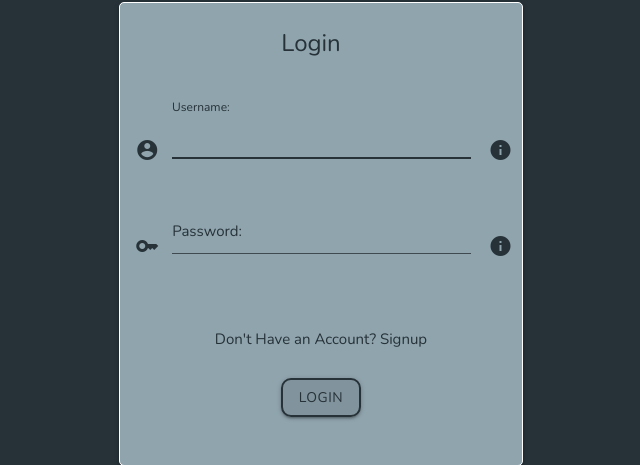
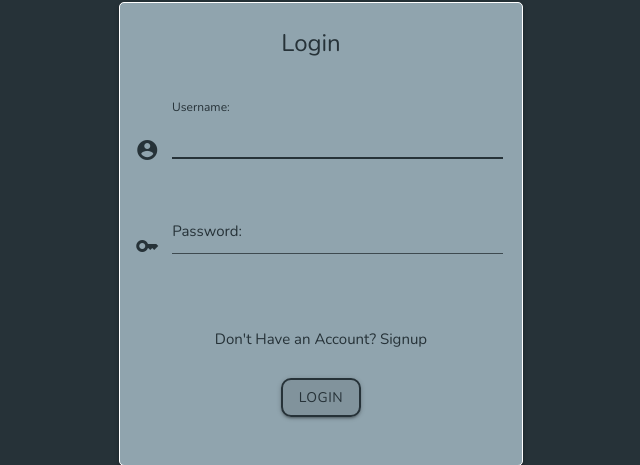
Before and after one commit to kishank12312/Social-Media-App, a Django app: template baseapp/templates/baseapp/Login.html in a window 1280 px wide. Shown: the part 108-573 px from the top of the page, without its empty margins (319-959 px from the left). Run offline with Django 3.2, Linux system fonts and the light colour scheme; the template is opened without the code that fills it, so the values that code supplies are empty; parts of the project's set-up code (start-up, migrations or seed data) failed here and were passed over.

Commit message:
Added Login fail message/minor styling changes

```diff
--- a/baseapp/templates/baseapp/Login.html
+++ b/baseapp/templates/baseapp/Login.html
@@ -94,20 +94,13 @@
                                 <i class='material-icons' style="color: #263238;">account_circle</i>
 
                             </div>
-                            <div style="margin-top: 0%;" class="col s10">
+                            <div style="margin-top: 0%;" class="col s11">
                                 <div style="width: 100%;margin-top: 0%;" class="input-field inline">
                                     <input type="text" name="username" maxlength="150" autofocus required
                                         id="id_username">
                                     <label for="id_username">Username:</label>
 
                                 </div>
-                            </div>
-
-                            <div class="col s1">
-                                <span class="tooltipped" data-position="right"
-                                    data-tooltip="Required. 150 characters or fewer. Letters, digits and @/./+/-/_ only.">
-                                    <i class='material-icons' style="color: #263238;">info</i>
-                                </span>
                             </div>
 
 
@@ -119,7 +112,7 @@
                             <div class="col s1" style="display: flex; align-items: center;">
                                 <i class='material-icons' style="color: #263238;">key</i>
                             </div>
-                            <div style="margin-top: 0%;" class="col s10">
+                            <div style="margin-top: 0%;" class="col s11">
                                 <div style="width: 100%;margin-top: 0%;" class="input-field inline">
                                     <input type="password" name="password" autocomplete="new-password" required
                                         id="id_password1">
@@ -127,23 +120,17 @@
 
                                 </div>
                             </div>
-
-                            <div class="col s1">
-                                <span class="tooltipped" data-position="right"
-                                    data-tooltip="<ul><li>Your password can’t be too similar to your other personal information.</li><li>Your password must contain at least 8 characters.</li><li>Your password can’t be a commonly used password.</li><li>Your password can’t be entirely numeric.</li></ul>">
-                                    <i class='material-icons' style="color: #263238;">info</i>
-                                </span>
-                            </div>
-
-
                         </div>
+                        {% for message in messages %}
+                            <p class="red-text" style="margin-left: 10%;" > {{ message }}</p>
+                        {% endfor %}
 
 
 
 
                 </div>
 
-                <a style="color: #263238;" href="/login">Don't Have an Account? Signup</a><br><br>
+                <a id="singupbutton" style="color: #263238;" href="{% url 'signup' %}">Don't Have an Account? Signup</a><br><br>
                 <div class="row center-align">
                     <a onclick="submitMethod()" style="padding-bottom: 35px !important;"
                         class="likebuttonUnliked waves-effect waves-light btn likecomment" type="submit">LOGIN
--- a/baseapp/templates/baseapp/SignUp.html
+++ b/baseapp/templates/baseapp/SignUp.html
@@ -99,7 +99,7 @@
 
                     </div>
                         {% endfor %}
-                    <a style="color: #263238;" href="{% url 'login' %}">Already Have an Account? Login</a><br><br>
+                    <a id="loginbutton" style="color: #263238;" href="{% url 'login' %}">Already Have an Account? Login</a><br><br>
                     <div class="row center-align">
                         <a onclick="submitMethod()" style="padding-bottom: 35px !important;" class="likebuttonUnliked waves-effect waves-light btn likecomment" type="submit" >CREATE ACCOUNT</a>
                     </div>
--- a/baseapp/views.py
+++ b/baseapp/views.py
@@ -8,6 +8,7 @@ from .models import *
 from .functions import *
 from django.db.models import Q
 from .forms import CreateUserForm
+from django.contrib import messages
 
 
 cursor = connection.cursor()
@@ -27,6 +28,9 @@ def loginPage(request):
         if user is not None:
             login(request, user)
             return redirect(reverse('feed'))
+        else:
+            messages.info(request, 'Username or Password is incorrect.')
+
 
 
     return render(request, 'baseapp/Login.html')
--- a/static/css/login--styles.css
+++ b/static/css/login--styles.css
@@ -53,3 +53,7 @@ body {
     background-color: #263238 !important;
     color: white !important;
   }
+
+#singupbutton:hover{
+    text-decoration: underline;
+}
--- a/static/css/signup--styles.css
+++ b/static/css/signup--styles.css
@@ -142,3 +142,7 @@ box-shadow: 0 1px 0 0 #263238;
 .input-field .prefix.active {
 color: #263238;
 }
+
+#loginbutton:hover{
+    text-decoration: underline;
+}
```
